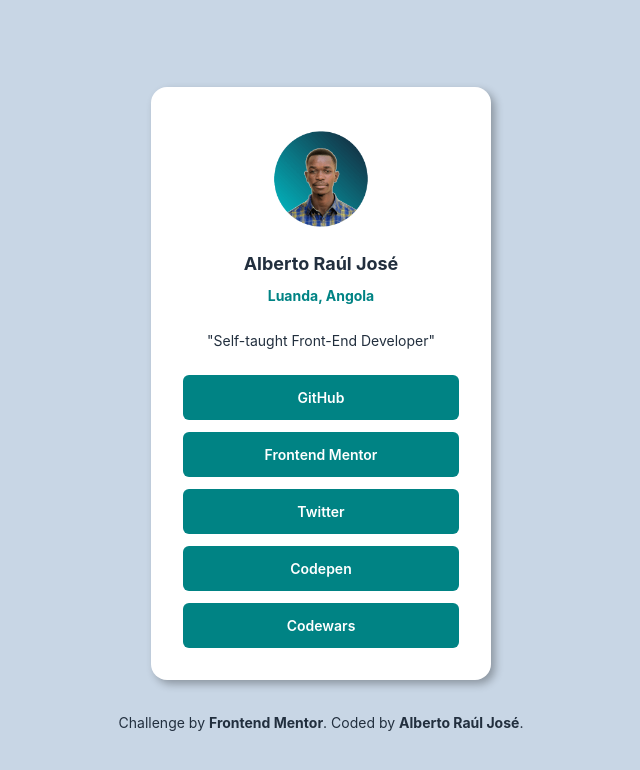
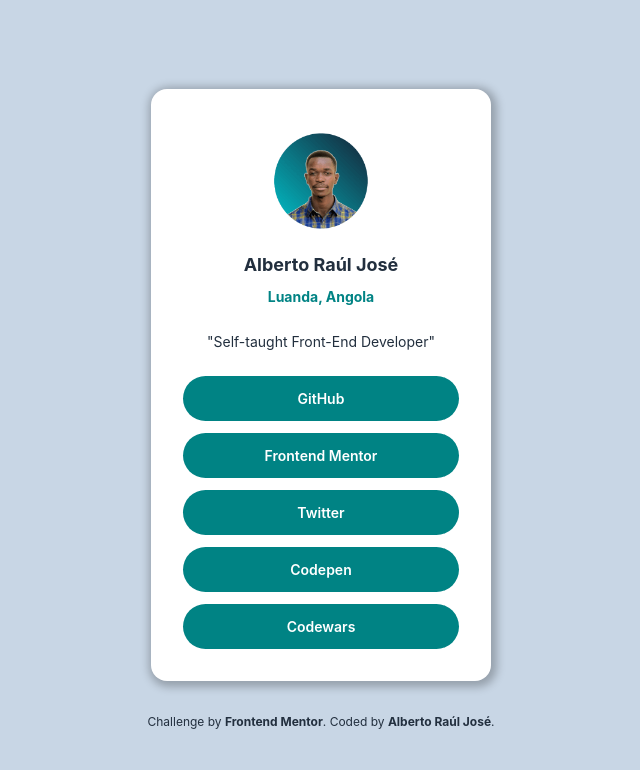
Before and after one commit to alberto-rj/social-links-profile, a plain HTML site: page index.html in a window 1280 px wide. Shown: the whole page, without its empty margins (319-959 px from the left). Drawn offline with Linux system fonts and the light colour scheme.

Commit message:
updated style.css

```diff
--- a/style.css
+++ b/style.css
@@ -55,7 +55,7 @@ a:focus-visible {
 .card {
   background: var(--color-10);
   border-radius: 1rem;
-  box-shadow: 4px 4px 8px 0 rgba(0, 0, 0, 0.3);
+  box-shadow: 2px 2px 8px 4px rgba(0, 0, 0, 0.25);
   padding: 2rem;
   max-width: 340px;
   margin: auto;
@@ -97,7 +97,7 @@ a:focus-visible {
 
 .card__list-item a {
   background: var(--color-1);
-  border-radius: 0.375rem;
+  border-radius: 1.5rem;
   color: var(--color-10);
   display: block;
   font-weight: 600;
@@ -112,6 +112,7 @@ a:focus-visible {
 }
 
 .attribution p {
+  font-size: 0.75rem;
   padding: 0 4rem 0.75rem 4rem;
 }
 
```
